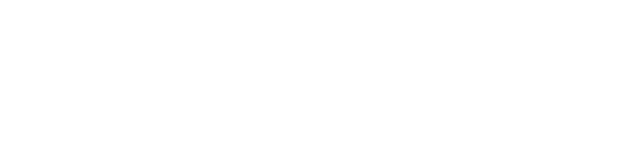
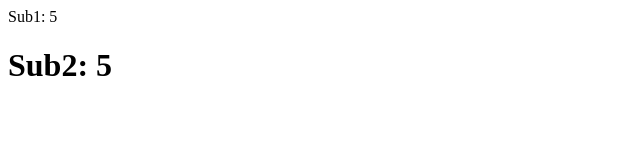
Before and after one commit to AramZakaryan/js-ts-for-students-Dimich-patterns, a plain HTML site: page index.html in a window 1280 px wide. Shown: the whole page, without its empty margins (0-640 px from the left). Drawn offline with Linux system fonts and the light colour scheme.

Commit message:
Result of niveau Publisher/Subscriber

```diff
--- a/index.html
+++ b/index.html
@@ -6,5 +6,8 @@
 </head>
 <body>
 
+
+<script src="script.js"></script>
+
 </body>
 </html>
--- /dev/null
+++ b/script.js
@@ -0,0 +1,58 @@
+////////// PUBLISHER
+
+class Pub {
+    sec = 0
+    subscribers = []
+
+    constructor() {
+        setInterval(() => {
+            this.sec++
+            console.log(this.sec + ' sec')
+            this.subscribers.forEach(s => s(this.sec))
+        }, 1000)
+    }
+    subscribe (observer) {
+        this.subscribers.push(observer)
+    }
+}
+
+const globalTime = new Pub()
+
+////////// SUBSCRIBER 1
+
+class Sub1 {
+    constructor() {
+        this._el = document.createElement("div")
+        document.body.appendChild(this._el)
+    }
+
+    render(sec) {
+        // setInterval(() => {
+        this._el.innerText = "Sub1: " + sec
+        // }, 1000)
+    }
+}
+
+const clock1 = new Sub1()
+globalTime.subscribe(clock1.render.bind(clock1))
+// globalTime.subscribers.push(clock1.render.bind(clock1))
+
+////////// SUBSCRIBER 2
+
+class Sub2 {
+    constructor() {
+        this._el = document.createElement("h1")
+        document.body.appendChild(this._el)
+    }
+
+    render(sec) {
+        // setInterval(() => {
+        this._el.innerText = "Sub2: " + sec
+        // }, 1000)
+    }
+}
+
+const clock2 = new Sub2()
+globalTime.subscribe(clock2.render.bind(clock2))
+
+// globalTime.subscribers.push(clock2.render.bind(clock2))
```
